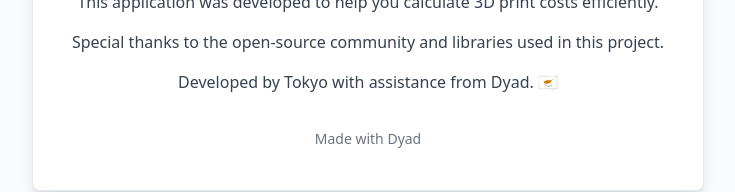
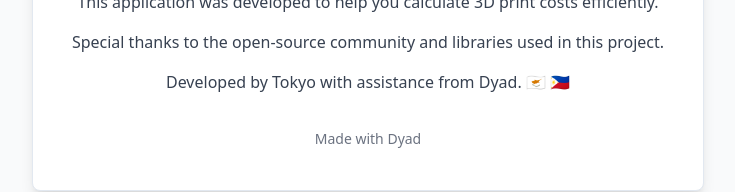
Before and after one commit to ctc0sma/printwise-calculator, a React (Vite) app: page /settings in a window 1280 px wide. Shown: the part 1119-1311 px from the top of the page, without its empty margins (272-1007 px from the left). Built offline with nearby package versions, Linux system fonts and the light colour scheme.

Commit message:
[dyad] Added the Philippines flag emoji to the Credits component. - wrote 1 file(s)

```diff
--- a/src/components/Credits.tsx
+++ b/src/components/Credits.tsx
@@ -18,7 +18,7 @@ const Credits = () => {
           Special thanks to the open-source community and libraries used in this project.
         </p>
         <p className="text-gray-700 dark:text-gray-300">
-          Developed by Tokyo with assistance from Dyad. 🇨🇾
+          Developed by Tokyo with assistance from Dyad. 🇨🇾 🇵🇭
         </p>
         <MadeWithDyad />
       </CardContent>
```
